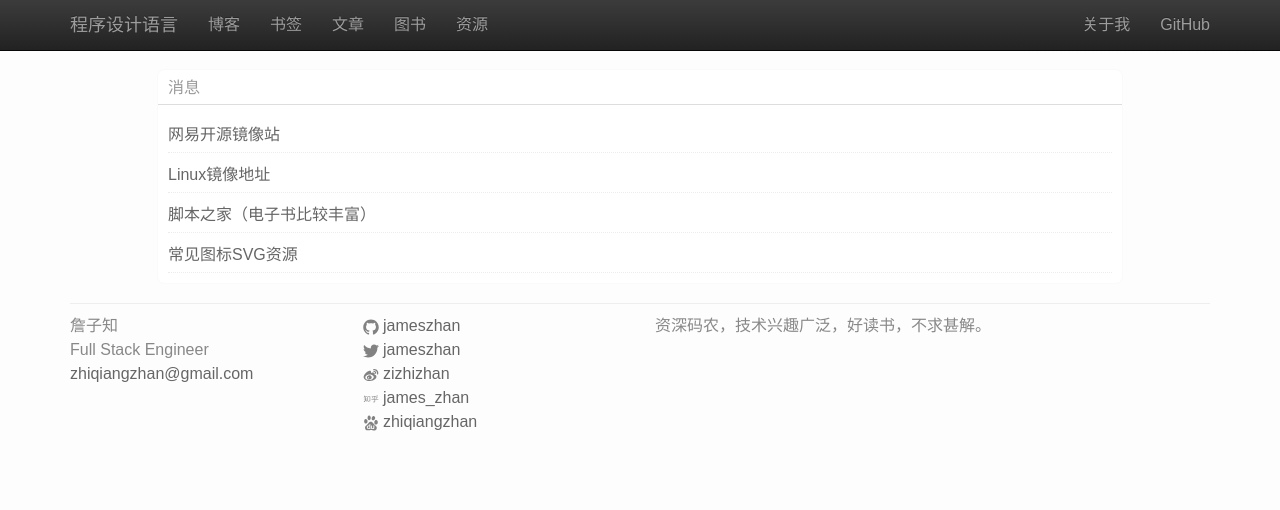
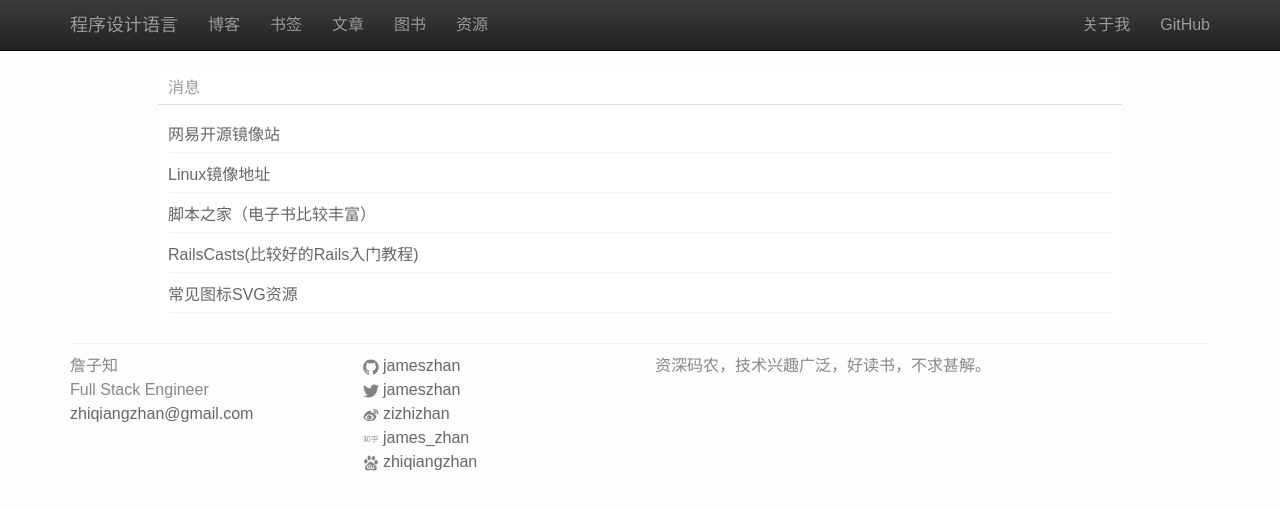
Before and after one commit to jameszhan/blogs, a Jekyll site: the page built from pages/resources.html, in a window 1280 px wide. Shown: the top 510 px of the page. Built offline with Jekyll 4.4.1, drawn with Linux system fonts in a browser that asks for light colours; nearby versions of some CDN libraries; Markdown is read by kramdown in place of the engine named in the settings.

Commit message:
add more resources.

```diff
--- a/_data/resources.yml
+++ b/_data/resources.yml
@@ -8,5 +8,8 @@
   url: http://www.jb51.net/
   title: 脚本之家（电子书比较丰富）
 -
+  url: http://railscasts.com/
+  title: RailsCasts(比较好的Rails入门教程)
+-
   url: http://lexrus.github.io/fontdiao/
   title: 常见图标SVG资源
```
